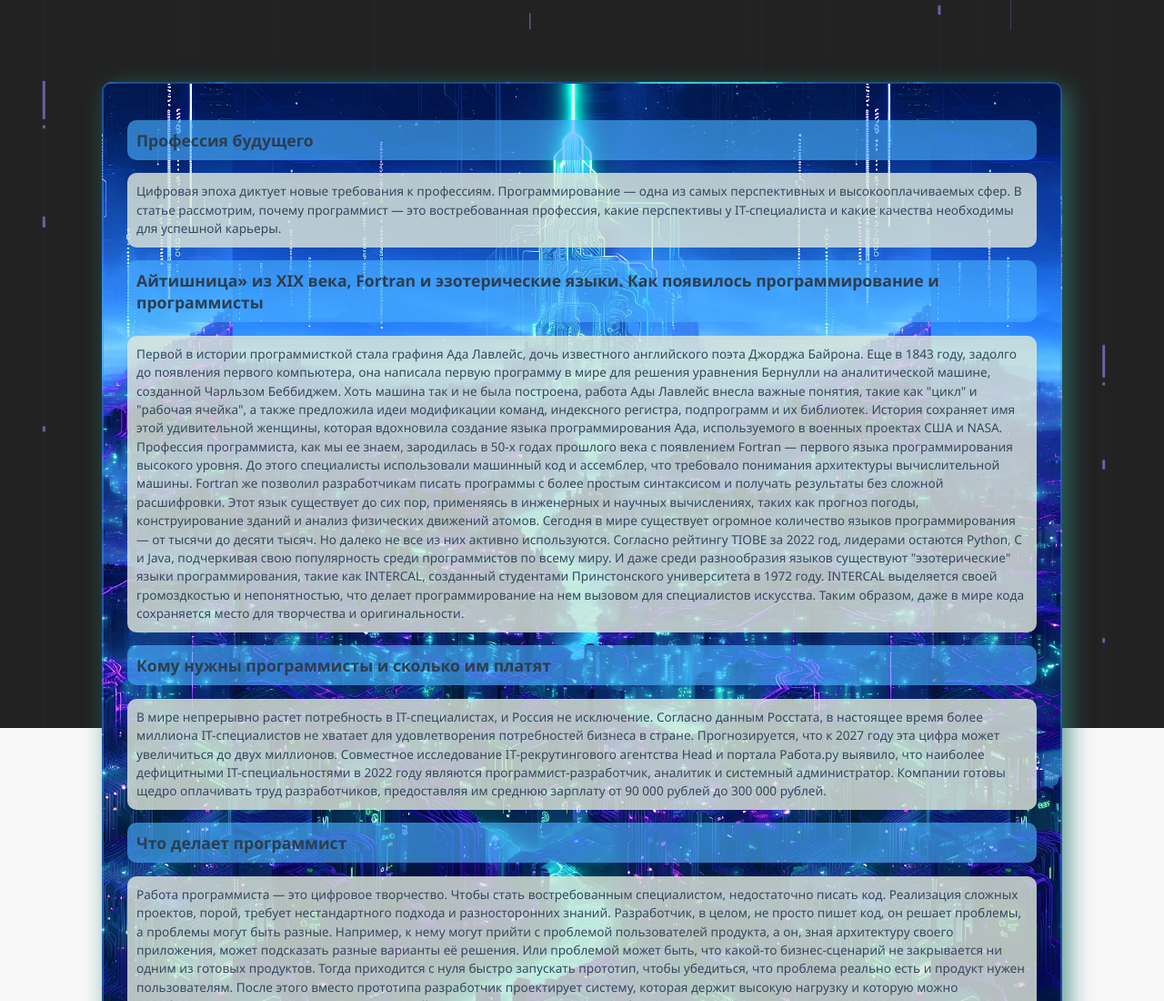
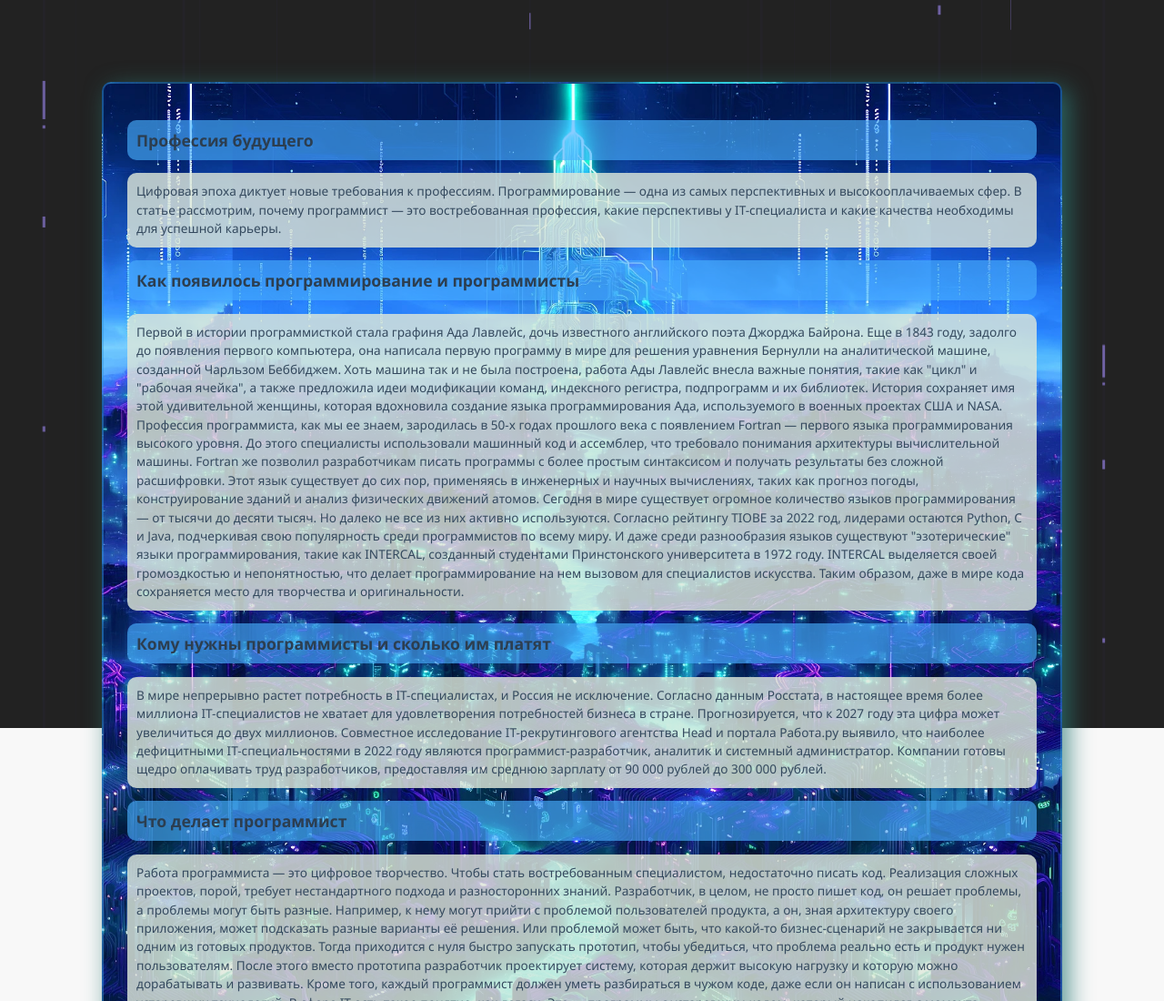
Before and after one commit to mgrom-dev/about, a plain HTML site: page pages/programming.html in a window 1280 px wide. Shown: the top 1100 px of the page at 91% size. Drawn offline with Linux system fonts and the light colour scheme.

Commit message:
editing h2

```diff
--- a/pages/programming.html
+++ b/pages/programming.html
@@ -295,7 +295,7 @@
             какие качества необходимы для успешной карьеры.
         </p>
 
-        <h2>Айтишница» из XIX века, Fortran и эзотерические языки. Как появилось программирование и программисты</h2>
+        <h2>Как появилось программирование и программисты</h2>
         <p>
             Первой в истории программисткой стала графиня Ада Лавлейс, дочь известного английского поэта Джорджа
             Байрона.
```
